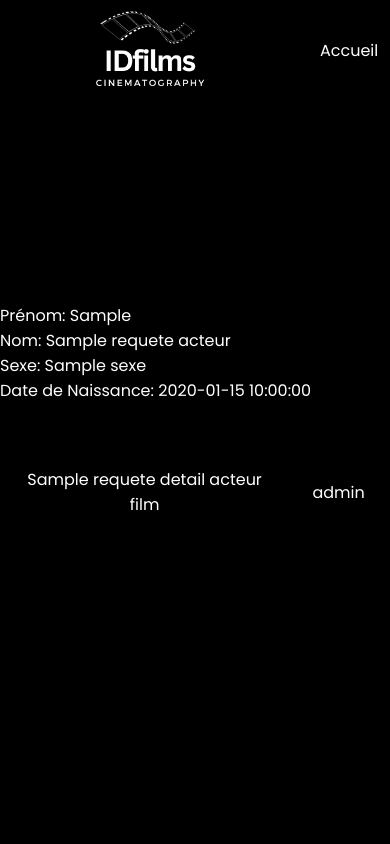
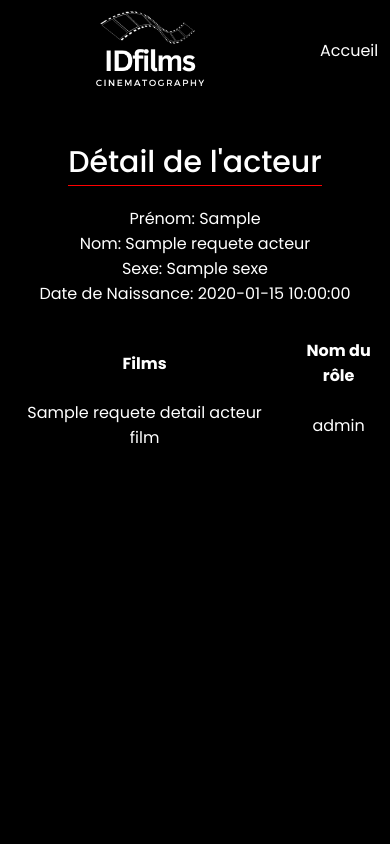
Before and after one commit to hjrayd/exo_cinema, a PHP site: template view/detailActeurs.php in a window 390 px wide; the page is wider, and only the part inside the window is pictured. Run offline with PHP 8.4, Linux system fonts and the light colour scheme; the template is opened without the code that fills it: most values are stand-ins (such as "Sample title", 1, 10 or a date in 2020).

Commit message:
css ok (not mobile version yet)

```diff
--- a/public/css/style.css
+++ b/public/css/style.css
@@ -14,6 +14,7 @@
         #wrapper {
           background-color: black;
           min-height: 100vh;
+
         }
 
       header {
@@ -61,6 +62,10 @@
           text-decoration: none;
       }
 
+      a:hover {
+        text-decoration: underline;
+        text-decoration-color: red;
+      }
       p {
         color: white;
 
@@ -89,16 +94,28 @@
           box-shadow: rgba(100, 100, 111, 0.2) 0px 7px 29px 0px;
           transition: 0.9s;}
 
-         h2 {
+         .grand-titre {
+          align-items: center;
+          justify-content: center;
+          display: flex;
+          text-align: center;
+          margin-bottom: 20px;
+
+        }
+
+        .nouveaute-titre {
+          margin-top: 20px;
+          align-items: center;
+          justify-content: center;
+          display: flex;
+          text-align: center;
+        }
+
+        h2 {
+          font-weight: 500;
+          font-size: 30px;
+         border-bottom: 1px solid red;
           color: white;
-          font-size: 40px;
-          font-weight: 300;
-          border-bottom: 3px solid red;
-          width: 400px;
-          text-align: center;
-          margin-left: 750px;
-          margin-bottom: 100px;
-
         }
           /*--------------------------------------------------------------------------------------------------------------------------------------------------------
           ------------------------------------------------------------------------------------ACCUEIL CSS--------------------------------------------------------------------
@@ -230,6 +247,12 @@
 
       }
 
+      .nombre-list {
+        font-size: 20px;
+        padding-bottom: 10px;
+        font-weight: 500;
+      }
+
       /*--------------------------------------------------------------------------------------------------------------------------------------------------------
           ------------------------------------------------------------------------------------FORMULAIRE-------------------------------------------------------------------
           --------------------------------------------------------------------------------------------------------------------------------------------------------
@@ -241,6 +264,8 @@
           padding: 20px;
           align-items: center;
           background-color: white;
+          text-align: center;
+          justify-content: center;
 
          }
 
@@ -249,14 +274,22 @@
           justify-content: center;
           align-items: center;
           display: flex;
-
-
+          font-size: 20px;
+          margin: 30px;
          }
 
         input {
           border-radius: 20px;
           padding: 10px;
+          margin-left: 20px;
+          margin-bottom: 20px;
+        }
 
+        textarea {
+          height: 200px;
+          width: 300px;
+          margin-bottom: 20px;
+          margin-left: 20px;
         }
 
         .titre-form {
@@ -289,3 +322,44 @@
        }
 
        .btn:hover {opacity: 0.7;}
+
+        /*--------------------------------------------------------------------------------------------------------------------------------------------------------
+          ------------------------------------------------------------------------------------DETAIL FILM-------------------------------------------------------------------
+          --------------------------------------------------------------------------------------------------------------------------------------------------------
+          --------------------------------------------------------------------------------------------------------------------------------------------------------*/
+
+          .detailFilm {
+            align-items: center;
+            text-align: center;
+          }
+
+          .image-film {
+            margin-bottom: 30px;
+          }
+
+          .detailFilm p {
+            margin: 10px;
+          }
+
+          .detailFilm h1 {
+            color: white;
+            margin-bottom: 20px;
+          }
+
+          /*--------------------------------------------------------------------------------------------------------------------------------------------------------
+          ------------------------------------------------------------------------------------DETAIL ACTEUR-------------------------------------------------------------------
+          --------------------------------------------------------------------------------------------------------------------------------------------------------
+          --------------------------------------------------------------------------------------------------------------------------------------------------------*/
+
+         th {
+            color: white;
+
+          }
+
+            .detailActeur {
+              align-items: center;
+              justify-content: center;
+              display: flex;
+              flex-direction: column;
+              padding-bottom: 30px;
+            }
--- a/view/addFIlm.php
+++ b/view/addFIlm.php
@@ -42,16 +42,21 @@ ob_start();
                             <input type="checkbox" name="genres[]" value="<?= $genre["id_genre"] ?>"><?= $genre["nom_genre"]?><br>
                         <?php }
                     ?>
+                    </label>
                 </select>
             </p>
             <p>
+                <label>
+                    Réalisateur: <br>
                 <select name="realisateur">
+
                     <?php
                         foreach($requeteRealisateur->fetchAll() as $realisateur) { ?>
                             <option value="<?= $realisateur["id_realisateur"] ?>"><?= $realisateur["prenom_personne"]." ".$realisateur["nom_personne"] ?></option>
                         <?php }
                     ?>
                 </select>
+                        </label>
                 </p>
                     <label  for="file">Affiche du film:</label><br>
 
@@ -61,7 +66,6 @@ ob_start();
                 <input class="btn" type="submit" name="submit" value="Ajouter le film">
             </p>
 
-
         </form>
                         </div>
 <?php
--- a/view/detailActeurs.php
+++ b/view/detailActeurs.php
@@ -2,7 +2,7 @@
 
 ob_start();
 ?>
-
+<div class="detailActeur">
     <?php
 
         foreach($requeteActeurs->fetchAll() as $acteur){ ?>
@@ -11,7 +11,7 @@ ob_start();
             <p> Sexe: <?=$acteur["sexe"]?>
             <p> Date de Naissance: <?=$acteur["nvlle_date"]?>
             <?php } ?>
-
+</div>
             <table>
                 <thead>
                     <tr>
@@ -21,6 +21,8 @@ ob_start();
                     </tr>
                 </thead>
             <tbody>
+
+
     <?php
                 foreach($requeteDetailActeurFilms->fetchAll() as $films){ ?>
                 <tr>
--- a/view/template.php
+++ b/view/template.php
@@ -30,7 +30,9 @@
         </header>
     <main>
 
+    <div class="grand-titre">
         <h2><?= $titre_secondaire ?></h2>
+    </div>
         <?= $contenu ?>
     </main>
 </div>
```
